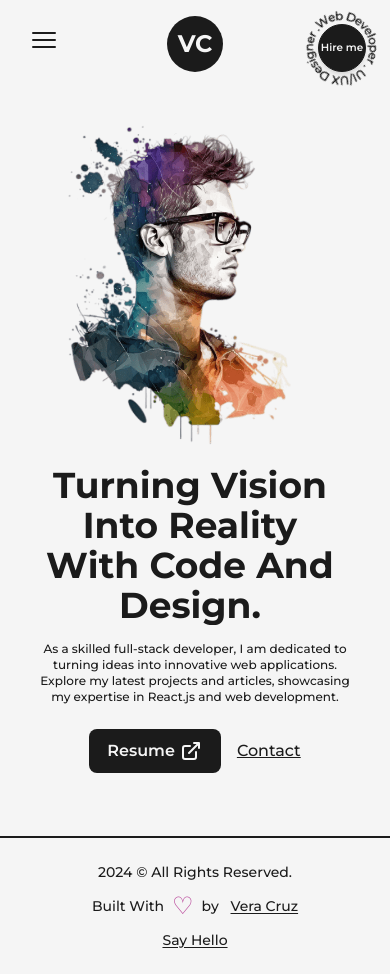
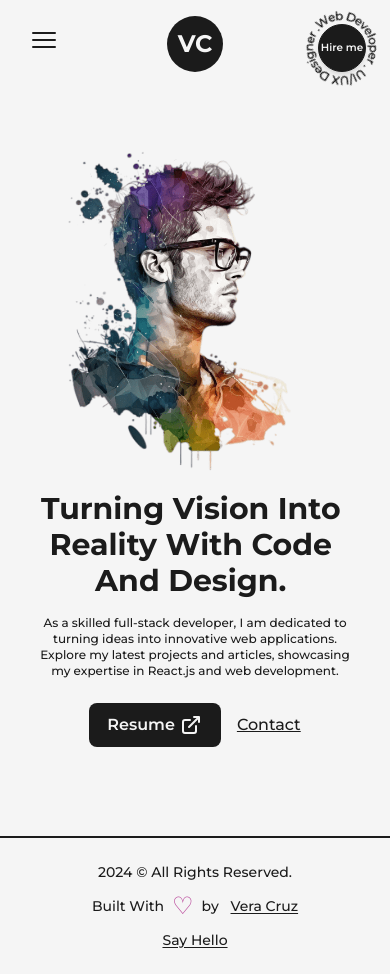
Before and after one commit to SrVeraCruz/Next.js-Portofolio, a Next.js app: page / in a window 390 px wide. Built offline with nearby package versions, Linux system fonts and the light colour scheme.

Commit message:
Making it Responsive

```diff
--- a/app/page.jsx
+++ b/app/page.jsx
@@ -32,7 +32,7 @@
               >
               <AnimetedText
                 text={"Turning Vision Into Reality With Code And Design."}
-                className={'!text-6xl !text-left xl:!text-5xl lg:!text-6xl md:!text-5xl sm:!text-4xl sm:!text-3xl lg:!text-center'}
+                className={'!text-6xl !text-left xl:!text-5xl lg:!text-6xl md:!text-5xl sm:!text-4xl xs:!text-3xl lg:!text-center'}
               />
               <p className="py-4 text-base font-medium md:text-sm xs:text-xs">
                 As a skilled full-stack developer, I am dedicated to turning ideas into innovative web applications.
```
